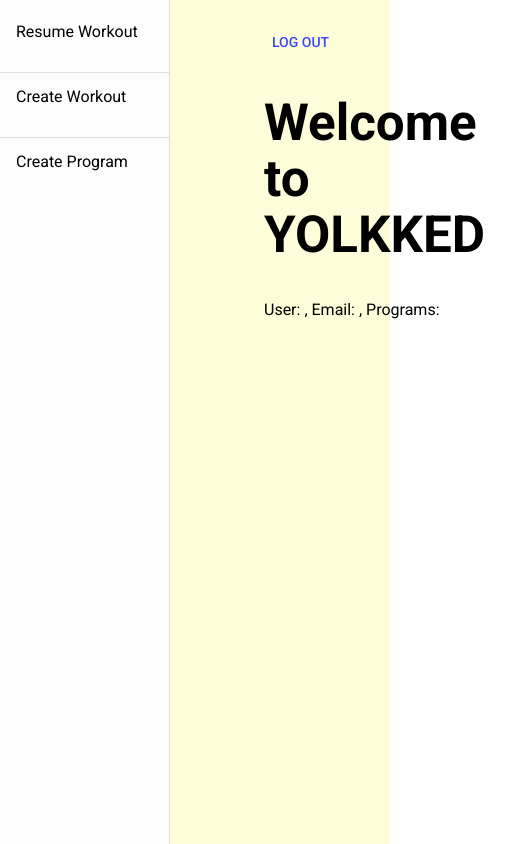
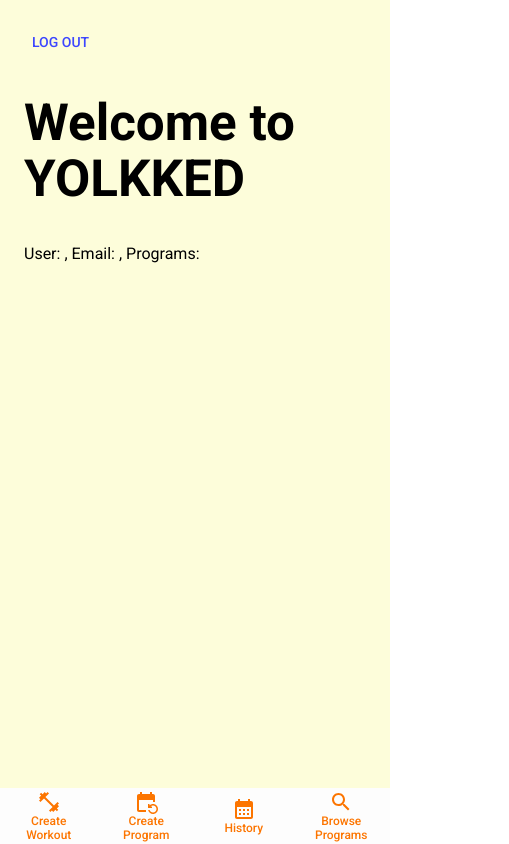
Before and after one commit to ProjectYolked/Yolked, a React (Vite) app in the folder client/: page / in a window 390 px wide. Shown: the whole page, 509 px wide, since content can reach past the window. Built offline with nearby package versions, Linux system fonts and the light colour scheme; no server answers; sample sign-in values are in the browser's storage.

Commit message:
Added mobile nav bar

```diff
--- /dev/null
+++ b/client/src/components/nav/MobileNavBar.jsx
@@ -0,0 +1,31 @@
+import { useState } from "react";
+import Box from '@mui/material/Box';
+import BottomNavigation from '@mui/material/BottomNavigation';
+import BottomNavigationAction from '@mui/material/BottomNavigationAction';
+import EventRepeatIcon from '@mui/icons-material/EventRepeat';
+import SearchIcon from '@mui/icons-material/Search';
+import FitnessCenterIcon from '@mui/icons-material/FitnessCenter';
+import CalendarMonthIcon from '@mui/icons-material/CalendarMonth';
+
+const MobileNavBar = () => {
+    const [value, setValue] = useState();
+    return (
+        <Box sx={{ width: '100vw', position: 'fixed', bottom: 0 }}>
+            <BottomNavigation
+                showLabels
+                value={value}
+                onChange={(event, newValue) => {
+                    console.log(newValue);
+                    setValue(newValue);
+                }}
+            >
+                <BottomNavigationAction label="Create Workout" icon={<FitnessCenterIcon />} />
+                <BottomNavigationAction label="Create Program" icon={<EventRepeatIcon />} />
+                <BottomNavigationAction label="History" icon={<CalendarMonthIcon />} />
+                <BottomNavigationAction label="Browse Programs" icon={<SearchIcon />} />
+            </BottomNavigation>
+        </Box>
+    );
+}
+
+export default MobileNavBar;
--- a/client/src/pages/HomePage.jsx
+++ b/client/src/pages/HomePage.jsx
@@ -1,14 +1,18 @@
-import React, {useEffect, useState} from 'react';
+import React, { useEffect, useState } from 'react';
 import LogOutButton from '../components/LogOutButton.jsx';
 import axios from "axios";
 import User from "../models/User.js";
-import Sidebar from "../components/HomepageSidebar.jsx";
-import {Box} from "@mui/material";
+import Sidebar from "../components/nav/HomepageSidebar.jsx";
+import { Box } from "@mui/material";
+import useIsMobile from '../utils/useIsMobile.jsx';
+import MobileNavBar from '../components/nav/MobileNavBar.jsx';
 
 
 const HomePage = () => {
 
     const [user, setUser] = useState(new User({}));
+
+    const isMobile = useIsMobile();
 
     useEffect(() => {
         const fetchUserData = async () => {
@@ -32,12 +36,13 @@ const HomePage = () => {
 
     return (
         <Box display="flex">
-            <Sidebar />
+            {!isMobile && <Sidebar />}
             <Box component="main" sx={{ flexGrow: 1, p: 3 }}>
                 <LogOutButton />
                 <h1>Welcome to YOLKKED</h1>
                 <p>{user.displayInfo()}</p>
             </Box>
+            {isMobile && <MobileNavBar />}
         </Box>
     );
 }
```
Also changed, not shown: client/src/components/nav/HomepageSidebar.jsx (renamed from client/src/components/HomepageSidebar.jsx).
